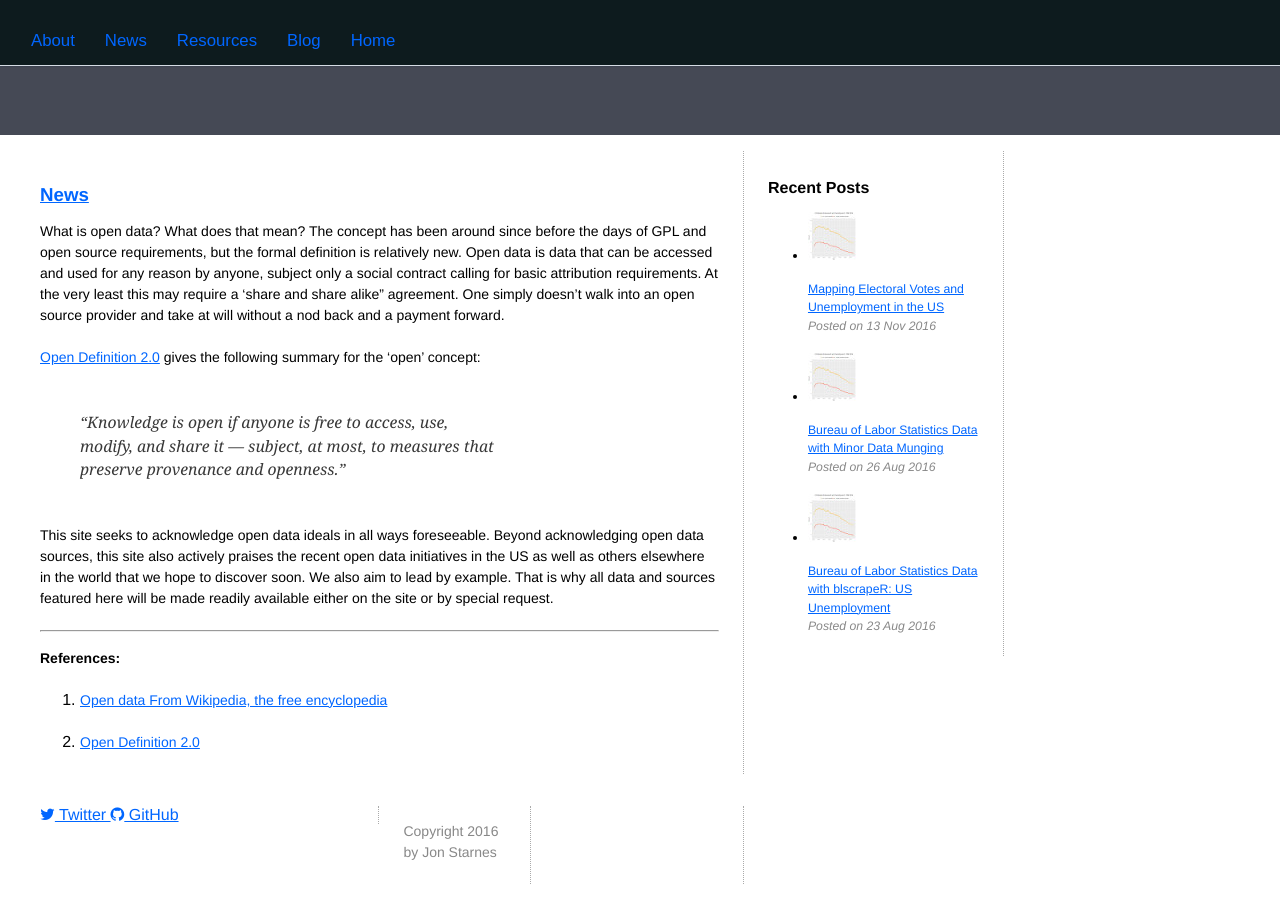
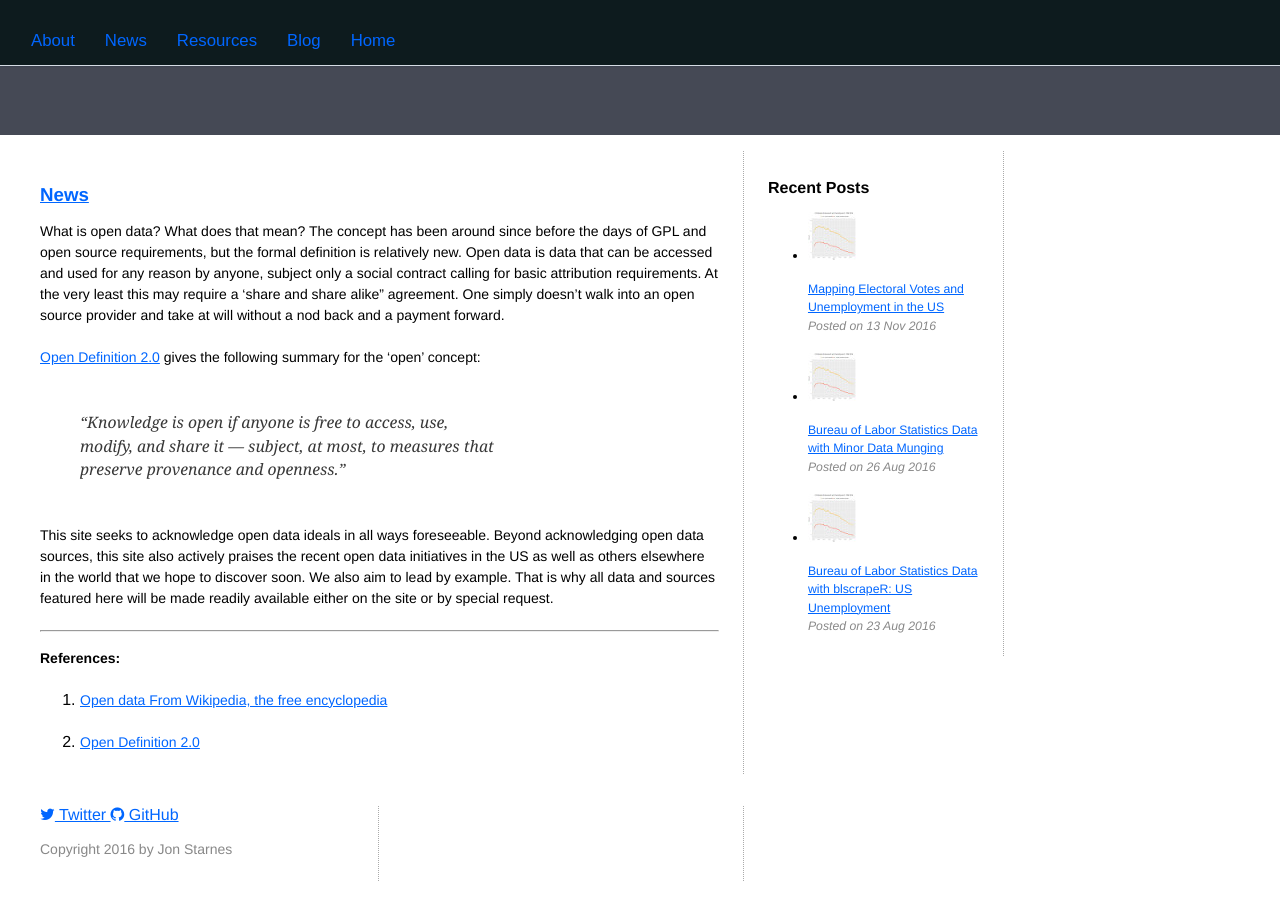
Before and after one commit to jon-starnes/jon-starnes.github.io, a Jekyll site: the page built from index.html, in a window 1280 px wide and 900 px high, scrolled down 33 px. Built offline with Jekyll 4.4.1, drawn with Linux system fonts in a browser that asks for light colours; nearby versions of some CDN libraries.

Commit message:
Style updates

```diff
--- a/_includes/footer.html
+++ b/_includes/footer.html
@@ -16,16 +16,8 @@
             <i class="fa fa-github"></i> GitHub
           </a>
           {% endif %}
+          <p class = "desc">Copyright 2016 by Jon Starnes</p>
         </div>
-
-        <div class="col sidebar">
-          <div class="row">
-            <div class="col feature">
-              <p class = "desc">Copyright 2016 by Jon Starnes</p>
-            </div>
-          </div> <!-- col info row -->
-        </div> <!--col sidebar1-->
-
       </div>
     </div>
   </div><!--/row -->
```
